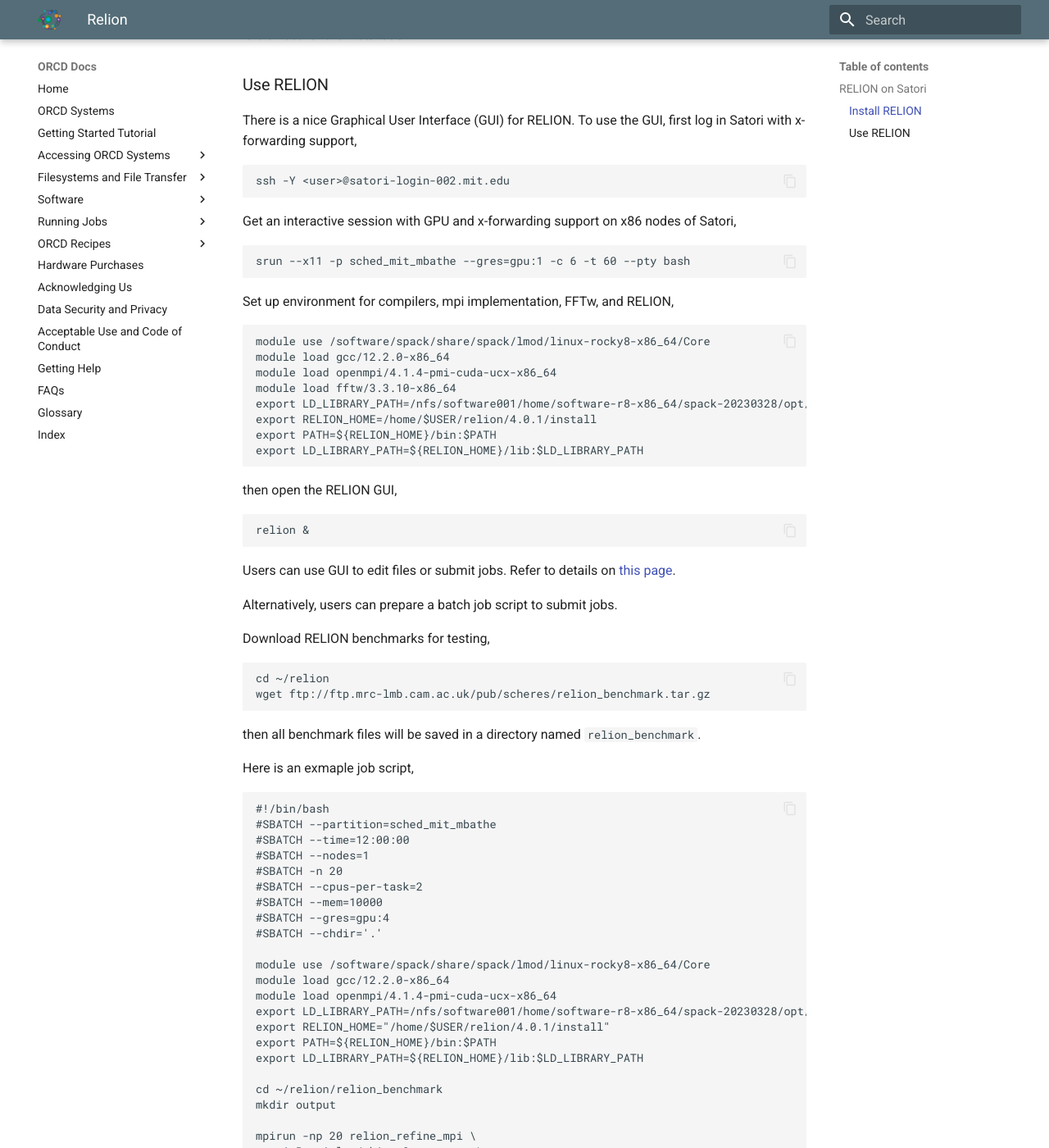
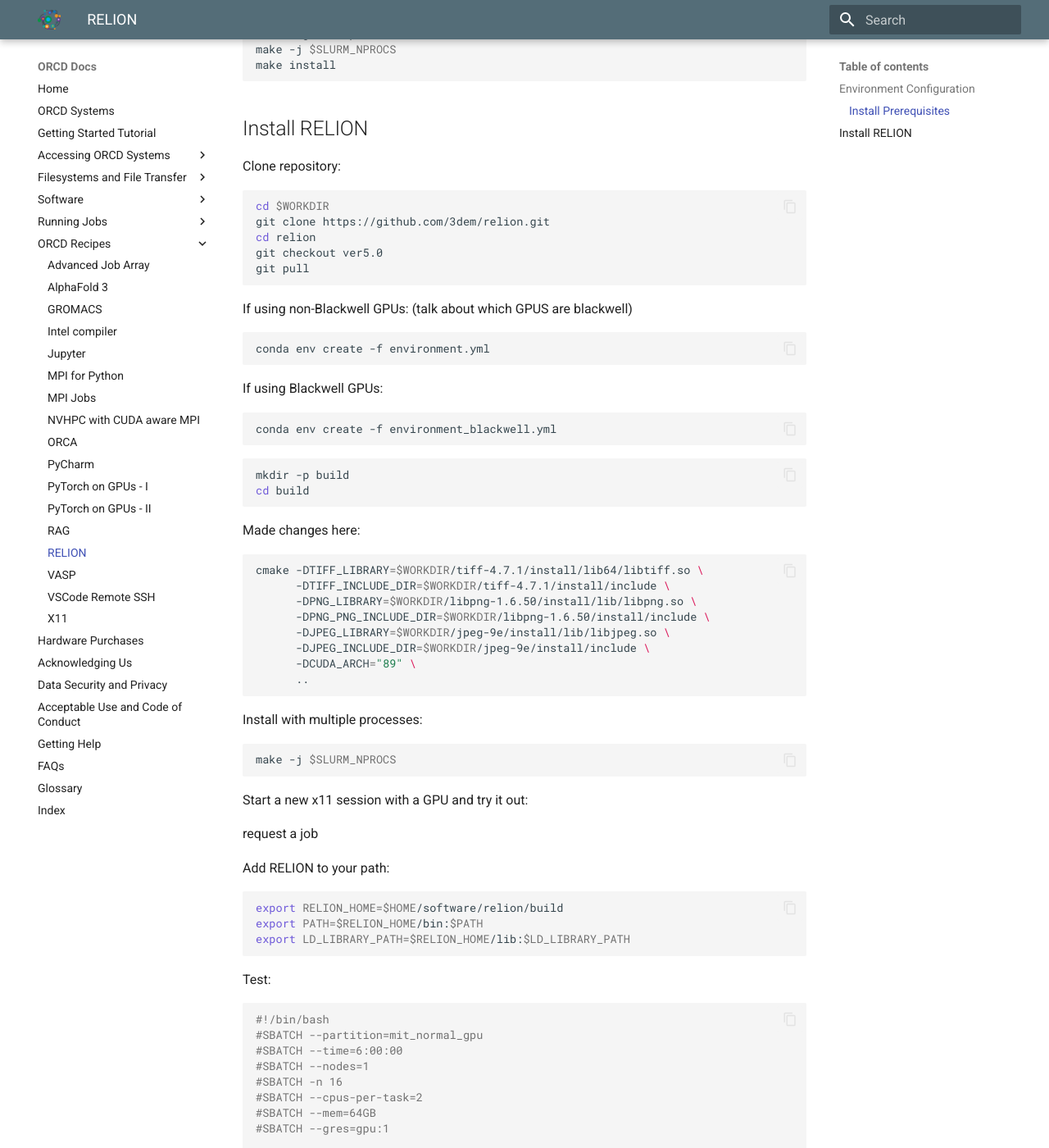
Before and after one commit to mit-orcd/orcd-docs-edit, an MkDocs documentation site: the page built from docs/recipes/relion.md, in a window 1280 px wide and 1400 px high, scrolled down 1451 px. Shown: the whole window at 82% size. Built offline with MkDocs 1.6.1 and Material for MkDocs 9.7.7, drawn with Linux system fonts in a browser that asks for light colours; some of the changed text lies outside the part shown.

Commit message:
started installation doc

````diff
--- a/docs/recipes/relion.md
+++ b/docs/recipes/relion.md
@@ -1,134 +1,157 @@
 ---
 tags:
  - MPI
- - RELION
- - Howto Recipes
  - Install Recipe
 ---
 
-!!! warning
-    This page has been archived. The information present is not updated and may no longer be accurate.
+# Installing RELION on Engaging
 
-# Installing and Using RELION
+RELION (REgularised LIkelihood OptimisatioN, pronounced rely-on) is a software package that employs an empirical Bayesian approach for electron cryo-microscopy (cryo-EM) structure determination. This recipe describes how to install RELION 5.0 on Engaging, and is adapted from [this installation guide](https://relion.readthedocs.io/en/release-5.0/Installation.html).
 
-RELION (for REgularised LIkelihood OptimisatioN, pronounce rely-on) is a software package that employs an empirical Bayesian approach for electron cryo-microscopy (cryo-EM) structure determination.
-
-## RELION on Satori
-
-This recipe is for building and using RELION on x86 nodes on Satori. It is different from working on IBM power9 nodes on Satori.
-
-!!! Note
-    The x86 nodes are available to some labs only.
-
-### Install RELION
-
-Go to your directory and download RELION,
-```
-cd /nobackup/users/$USER
-git clone https://github.com/3dem/relion.git
+First, request an interactive job on Engaging so the installation can run more quickly:
+```bash
+salloc -p mit_normal -N 1 -n 4 --mem-per-cpu=4G
 ```
 
-Get an interactive session on x86 nodes of Satori,
-```
-srun -p sched_mit_mbathe -c 2 -t 60 --pty bash
+## Environment Configuration
+
+Set working directory:
+```bash
+WORKDIR=$HOME/software
+mkdir -p $WORKDIR
 ```
 
-Load modules for the GCC compiler and Openmpi implementation,
-```
-module use /software/spack/share/spack/lmod/linux-rocky8-x86_64/Core
-module load gcc/12.2.0-x86_64
-module load openmpi/4.1.4-pmi-cuda-ucx-x86_64
+Load modules:
+```bash
+module load openmpi/5.0.8
+module load cuda/13.0.1
+module load cmake/3.27.9
+module load miniforge/24.3.0-0
 ```
 
-> Note: These modules are installed for the x86 nodes only.
+### Install Prerequisites
 
-Build RELION with CUDA and FFTW features,
+RELION requires several libraries to be installed: `libtiff`, `libpng`, and `libjpeg`. Install these as follows:
+
+libtiff:
+```bash
+cd $WORKDIR
+wget https://download.osgeo.org/libtiff/tiff-4.7.1rc1.tar.gz
+tar -xf tiff-4.7.1rc1.tar.gz
+mkdir tiff-4.7.1/install
+cd tiff-4.7.1/build
+cmake .. -DCMAKE_INSTALL_PREFIX=$WORKDIR/tiff-4.7.1/install
 ```
-cd ~
-mkdir relion
-cd relion
-git checkout master
-cd ..
-mkdir 4.0.1
-cd 4.0.1
+
+libpng:
+```bash
+cd $WORKDIR
+wget https://download.sourceforge.net/libpng/libpng-1.6.50.tar.gz
+tar -xf libpng-1.6.50.tar.gz
+cd libpng-1.6.50
 mkdir install
-mkdir build
-cd build
-
-cmake -DCMAKE_INSTALL_PREFIX=/home/$USER/relion/4.0.1/install -DFORCE_OWN_FFTW=ON -DAMDFFTW=ON -DCUDA_ARCH=80 ../../relion
-make
+./configure --prefix=$PWD/install
+make -j $SLURM_NPROCS
 make install
 ```
 
-It is all set for the installation.
-
-### Use RELION
-
-There is a nice Graphical User Interface (GUI) for RELION. To use the GUI, first log in Satori with x-forwarding support,
-```
-ssh -Y <user>@satori-login-002.mit.edu
+libjpeg:
+```bash
+cd $WORKDIR
+wget http://www.ijg.org/files/jpegsrc.v9e.tar.gz
+tar -xf jpegsrc.v9e.tar.gz
+cd jpeg-9e
+mkdir install
+./configure --prefix=$PWD/install
+make -j $SLURM_NPROCS
+make install
 ```
 
-Get an interactive session with GPU and x-forwarding support on x86 nodes of Satori,
-```
-srun --x11 -p sched_mit_mbathe --gres=gpu:1 -c 6 -t 60 --pty bash
+## Install RELION
+
+Clone repository:
+```bash
+cd $WORKDIR
+git clone https://github.com/3dem/relion.git
+cd relion
+git checkout ver5.0
+git pull
 ```
 
-Set up environment for compilers, mpi implementation, FFTw, and RELION,
-```
-module use /software/spack/share/spack/lmod/linux-rocky8-x86_64/Core
-module load gcc/12.2.0-x86_64
-module load openmpi/4.1.4-pmi-cuda-ucx-x86_64
-module load fftw/3.3.10-x86_64
-export LD_LIBRARY_PATH=/nfs/software001/home/software-r8-x86_64/spack-20230328/opt/spack/linux-rocky8-x86_64/gcc-12.2.0/fftw-3.3.10-qiaruimvw6zu2h4f5eolqom7tixem6vk/lib:$LD_LIBRARY_PATH
-export RELION_HOME=/home/$USER/relion/4.0.1/install
-export PATH=${RELION_HOME}/bin:$PATH
-export LD_LIBRARY_PATH=${RELION_HOME}/lib:$LD_LIBRARY_PATH
+If using non-Blackwell GPUs: (talk about which GPUS are blackwell)
+```bash
+conda env create -f environment.yml
 ```
 
-then open the RELION GUI,
-```
-relion &
+If using Blackwell GPUs:
+```bash
+conda env create -f environment_blackwell.yml
 ```
 
-Users can use GUI to edit files or submit jobs. Refer to details on [this page](https://hpc.nih.gov/apps/RELION/index.html).
+```bash
+mkdir -p build
+cd build
+```
 
-Alternatively, users can prepare a batch job script to submit jobs.
+Made changes here:
+```bash
+cmake -DTIFF_LIBRARY=$WORKDIR/tiff-4.7.1/install/lib64/libtiff.so \
+      -DTIFF_INCLUDE_DIR=$WORKDIR/tiff-4.7.1/install/include \
+      -DPNG_LIBRARY=$WORKDIR/libpng-1.6.50/install/lib/libpng.so \
+      -DPNG_PNG_INCLUDE_DIR=$WORKDIR/libpng-1.6.50/install/include \
+      -DJPEG_LIBRARY=$WORKDIR/jpeg-9e/install/lib/libjpeg.so \
+      -DJPEG_INCLUDE_DIR=$WORKDIR/jpeg-9e/install/include \
+      -DCUDA_ARCH="89" \
+      ..
+```
 
-Download RELION benchmarks for testing,
+Install with multiple processes:
+```bash
+make -j $SLURM_NPROCS
 ```
-cd ~/relion
-wget ftp://ftp.mrc-lmb.cam.ac.uk/pub/scheres/relion_benchmark.tar.gz
+
+Start a new x11 session with a GPU and try it out:
+
+request a job
+
+Add RELION to your path:
+```bash
+export RELION_HOME=$HOME/software/relion/build
+export PATH=$RELION_HOME/bin:$PATH
+export LD_LIBRARY_PATH=$RELION_HOME/lib:$LD_LIBRARY_PATH
 ```
-then all benchmark files will be saved in a directory named `relion_benchmark`.
 
-Here is an exmaple job script,
-```
+Test:
+```bash
 #!/bin/bash
-#SBATCH --partition=sched_mit_mbathe
-#SBATCH --time=12:00:00
+#SBATCH --partition=mit_normal_gpu
+#SBATCH --time=6:00:00
 #SBATCH --nodes=1
-#SBATCH -n 20
+#SBATCH -n 16
 #SBATCH --cpus-per-task=2
-#SBATCH --mem=10000
-#SBATCH --gres=gpu:4
-#SBATCH --chdir='.'
+#SBATCH --mem=64GB
+#SBATCH --gres=gpu:1
 
-module use /software/spack/share/spack/lmod/linux-rocky8-x86_64/Core
-module load gcc/12.2.0-x86_64
-module load openmpi/4.1.4-pmi-cuda-ucx-x86_64
-export LD_LIBRARY_PATH=/nfs/software001/home/software-r8-x86_64/spack-20230328/opt/spack/linux-rocky8-x86_64/gcc-12.2.0/fftw-3.3.10-qiaruimvw6zu2h4f5eolqom7tixem6vk/lib:$LD_LIBRARY_PATH
-export RELION_HOME="/home/$USER/relion/4.0.1/install"
-export PATH=${RELION_HOME}/bin:$PATH
-export LD_LIBRARY_PATH=${RELION_HOME}/lib:$LD_LIBRARY_PATH
+module load openmpi/5.0.8
+module load cuda/13.0.1
+module load miniforge/24.3.0-0
 
-cd ~/relion/relion_benchmark
-mkdir output
+export RELION_HOME=$HOME/software/relion/build
+export PATH=$RELION_HOME/bin:$PATH
+export LD_LIBRARY_PATH=$RELION_HOME/lib:$LD_LIBRARY_PATH
 
-mpirun -np 20 relion_refine_mpi \
-  --i Particles/shiny_2sets.star \
-  --o output \
-  --ref emd_2660.map:mrc \
+export WORKDIR=$HOME/test/relion_proj
+export DATADIR=$HOME/orcd/pool/data/relion_benchmark
+export SCRATCHDIR=/scratch/$USER/relion
+
+#cd ~/relion/relion_benchmark
+mkdir -p $WORKDIR/output
+mkdir -p $SCRATCHDIR
+
+mpirun -np $SLURM_NPROCS relion_refine_mpi \
+  --i $DATADIR/Particles/shiny_2sets.star \
+  --o $WORKDIR/output \
+  --ref $DATADIR/emd_2660.map:mrc \
   --ini_high 60 \
   --pool 100 \
   --pad 2  \
@@ -147,12 +170,18 @@
   --norm \
   --scale \
   --j 1   \
-  --gpu "" \
- --dont_combine_weights_via_disc \
-  --scratch_dir /tmp
+  --gpu "0" \
+  --dont_combine_weights_via_disc \
+  --scratch_dir $SCRATCHDIR
 ```
 
-Add the above lines in a file named `job.sh`, then submit the job,
+Got this:
 ```
-sbatch job.sh
+ERROR: CUDA driver version is insufficient for CUDA runtime version in /home/secorey/software/relion/src/ml_optimiser_mpi.cpp at line 141 (error-code 35)
+ERROR: CUDA driver version is insufficient for CUDA runtime version in /home/secorey/software/relion/src/ml_optimiser_mpi.cpp at line 141 (error-code 35)
+ERROR: CUDA driver version is insufficient for CUDA runtime version in /home/secorey/software/relion/src/ml_optimiser_mpi.cpp at line 141 (error-code 35)
+in: /home/secorey/software/relion/src/acc/cuda/cuda_settings.h, line in: /home/secorey/software/relion/src/acc/cuda/cuda_settings.h, line 65
+ERROR:
+
+A GPU-function failed to execute.
 ```
--- a/mkdocs.yml
+++ b/mkdocs.yml
@@ -50,7 +50,7 @@
     - PyTorch on GPUs - I: recipes/torch-gpu.md
     - PyTorch on GPUs - II: recipes/torch-gpu-intermediate.md
     - RAG: recipes/rag.md
-    #- RELION: recipes/relion.md
+    - RELION: recipes/relion.md
     - VASP: recipes/build-vasp-gcc-cpu.md
     - VSCode: recipes/vscode.md
     - X11: recipes/X11.md
````
